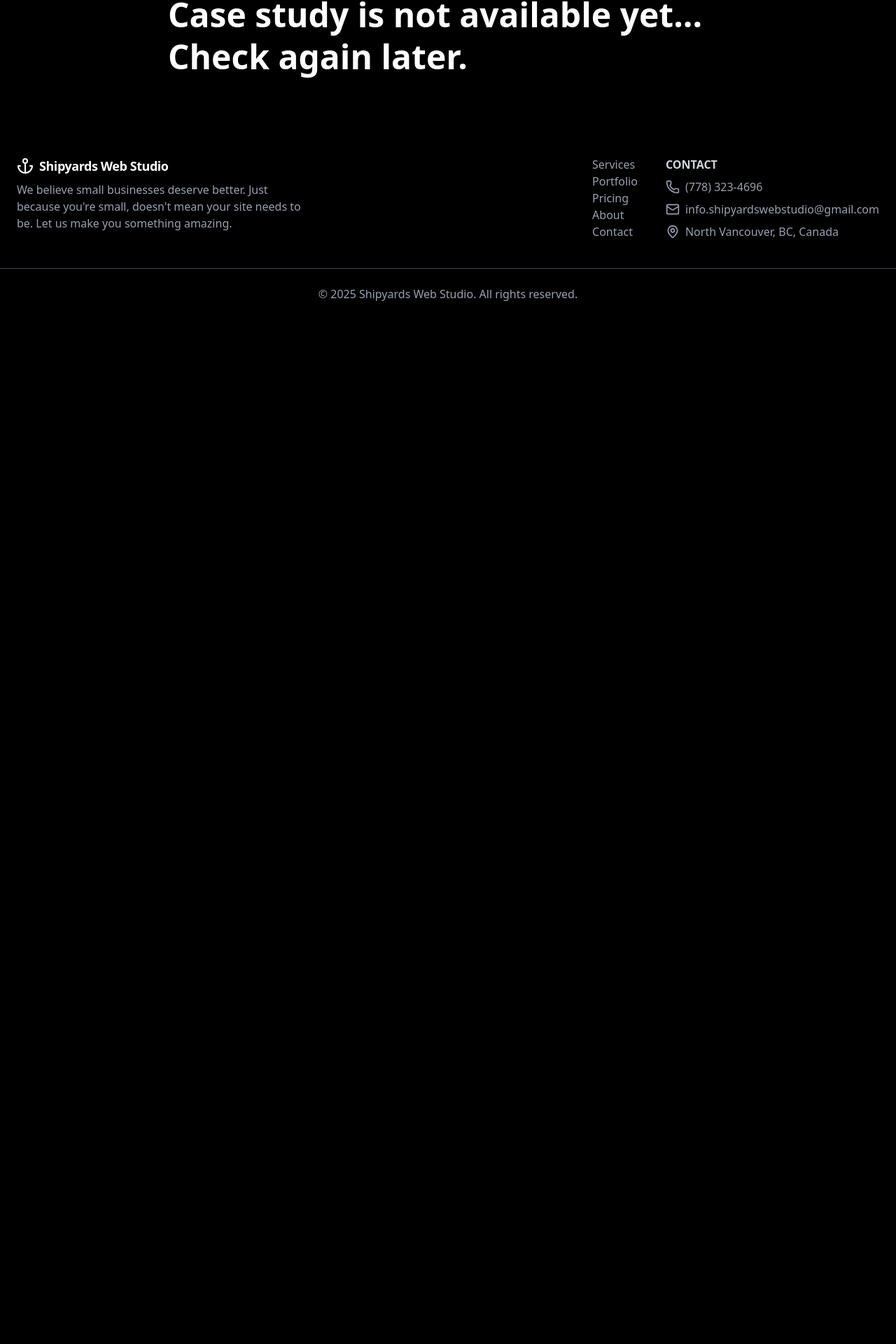
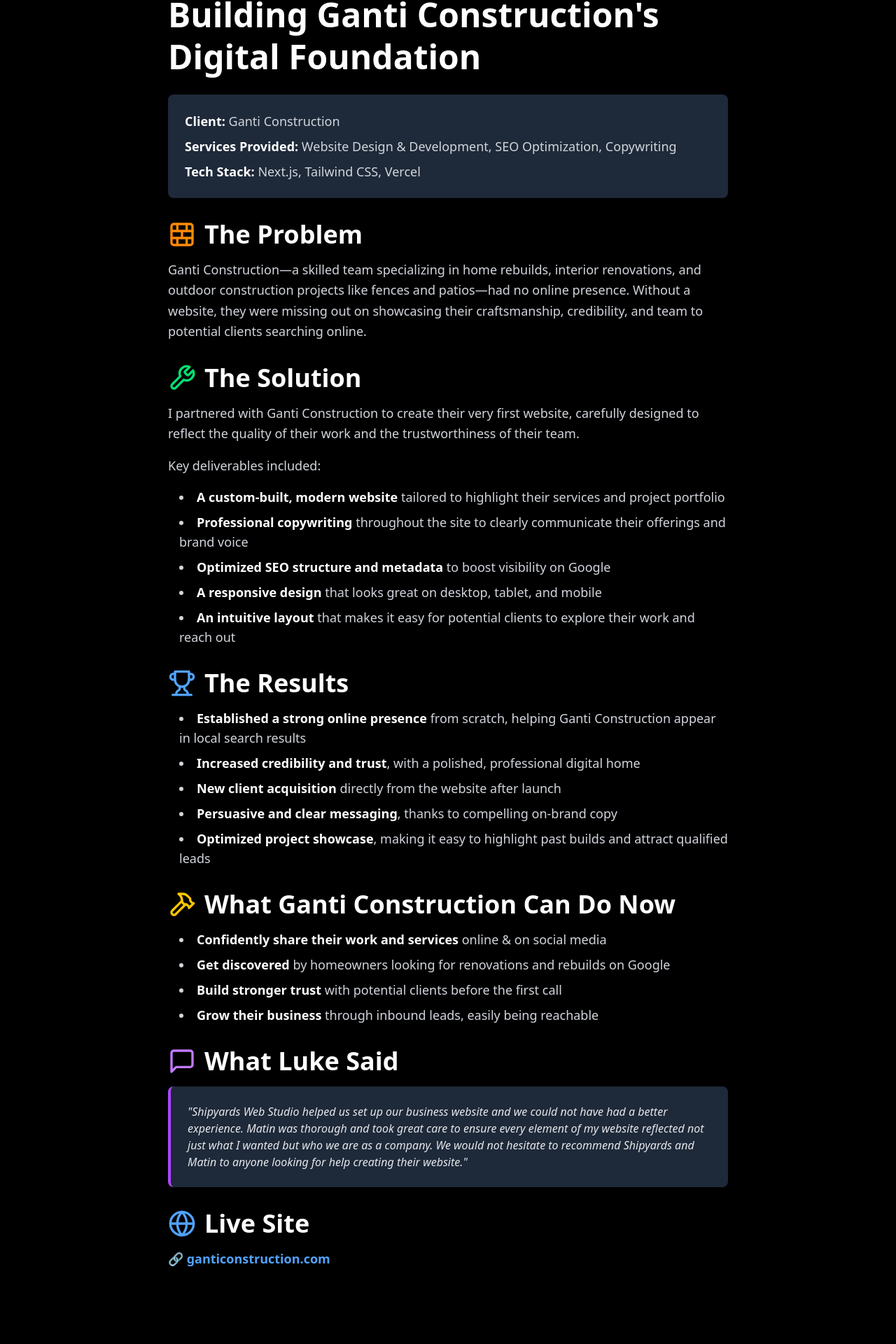
Before and after one commit to MatinH2004/shipyards-web-studio, a Next.js app: page /case-studies/ganti-construction in a window 1280 px wide. Shown: the part 213-2133 px from the top of the page at 70% size. Before the commit the page ends 800 px from the top, so only its background shows below. Built offline with nearby package versions, Linux system fonts and the light colour scheme.

Commit message:
feat. ganti-construction case study

```diff
--- a/src/app/case-studies/ganti-construction/page.tsx
+++ b/src/app/case-studies/ganti-construction/page.tsx
@@ -1,4 +1,5 @@
 import Link from 'next/link';
+import { BrickWall, Wrench, Trophy, Hammer, MessageSquare, Globe } from 'lucide-react';
 
 export default function GantiConstructionCaseStudy() {
   return (
@@ -10,8 +11,87 @@
 
       {/* Title */}
       <h1 className="text-4xl md:text-5xl font-bold text-white mb-6 leading-tight">
-        Case study is not available yet... Check again later.
+        Building Ganti Construction&apos;s Digital Foundation
       </h1>
+
+      {/* Client & Services Info */}
+      <div className="bg-gray-800 p-6 rounded-lg shadow-lg mb-8">
+        <p className="text-lg text-gray-300 mb-2"><strong className="text-white">Client:</strong> Ganti Construction</p>
+        <p className="text-lg text-gray-300 mb-2"><strong className="text-white">Services Provided:</strong> Website Design & Development, SEO Optimization, Copywriting</p>
+        <p className="text-lg text-gray-300"><strong className="text-white">Tech Stack:</strong> Next.js, Tailwind CSS, Vercel</p>
+      </div>
+
+      {/* The Problem Section */}
+      <h2 className="text-3xl md:text-4xl font-semibold text-white mb-4 flex items-center">
+        <BrickWall className="text-orange-400 mr-3 w-10 h-10" /> The Problem
+      </h2>
+      <p className="text-lg text-gray-300 mb-8 leading-relaxed">
+        Ganti Construction—a skilled team specializing in home rebuilds, interior renovations, and outdoor construction projects like fences and patios—had no online presence. Without a website, they were missing out on showcasing their craftsmanship, credibility, and team to potential clients searching online.
+      </p>
+
+      {/* The Solution Section */}
+      <h2 className="text-3xl md:text-4xl font-semibold text-white mb-4 flex items-center">
+        <Wrench className="text-green-400 mr-3 w-10 h-10" /> The Solution
+      </h2>
+      <p className="text-lg text-gray-300 mb-4 leading-relaxed">
+        I partnered with Ganti Construction to create their very first website, carefully designed to reflect the quality of their work and the trustworthiness of their team.
+      </p>
+      <p className="text-lg text-gray-300 mb-4 leading-relaxed">
+        Key deliverables included:
+      </p>
+      <ul className="list-disc list-inside text-lg text-gray-300 mb-8 space-y-2 pl-4">
+        <li><strong className="text-white">A custom-built, modern website</strong> tailored to highlight their services and project portfolio</li>
+        <li><strong className="text-white">Professional copywriting</strong> throughout the site to clearly communicate their offerings and brand voice</li>
+        <li><strong className="text-white">Optimized SEO structure and metadata</strong> to boost visibility on Google</li>
+        <li><strong className="text-white">A responsive design</strong> that looks great on desktop, tablet, and mobile</li>
+        <li><strong className="text-white">An intuitive layout</strong> that makes it easy for potential clients to explore their work and reach out</li>
+      </ul>
+
+      {/* The Results Section */}
+      <h2 className="text-3xl md:text-4xl font-semibold text-white mb-4 flex items-center">
+        <Trophy className="text-blue-400 mr-3 w-10 h-10" /> The Results
+      </h2>
+      <ul className="list-disc list-inside text-lg text-gray-300 mb-8 space-y-2 pl-4">
+        <li><strong className="text-white">Established a strong online presence</strong> from scratch, helping Ganti Construction appear in local search results</li>
+        <li><strong className="text-white">Increased credibility and trust</strong>, with a polished, professional digital home</li>
+        <li><strong className="text-white">New client acquisition</strong> directly from the website after launch</li>
+        <li><strong className="text-white">Persuasive and clear messaging</strong>, thanks to compelling on-brand copy</li>
+        <li><strong className="text-white">Optimized project showcase</strong>, making it easy to highlight past builds and attract qualified leads</li>
+      </ul>
+
+      {/* What Ganti Construction Can Do Now Section */}
+      <h2 className="text-3xl md:text-4xl font-semibold text-white mb-4 flex items-center">
+        <Hammer className="text-yellow-400 mr-3 w-10 h-10" /> What Ganti Construction Can Do Now
+      </h2>
+      <ul className="list-disc list-inside text-lg text-gray-300 mb-8 space-y-2 pl-4">
+        <li><strong className="text-white">Confidently share their work and services</strong> online & on social media</li>
+        <li><strong className="text-white">Get discovered</strong> by homeowners looking for renovations and rebuilds on Google</li>
+        <li><strong className="text-white">Build stronger trust</strong> with potential clients before the first call</li>
+        <li><strong className="text-white">Grow their business</strong> through inbound leads, easily being reachable</li>
+      </ul>
+
+      {/* Testimonial Section */}
+      <h2 className="text-3xl md:text-4xl font-semibold text-white mb-4 flex items-center">
+        <MessageSquare className="text-purple-400 mr-3 w-10 h-10" /> What Luke Said
+      </h2>
+      <blockquote className="bg-gray-800 p-6 rounded-lg shadow-lg border-l-4 border-purple-500 italic text-gray-200 mb-8">
+        &quot;Shipyards Web Studio helped us set up our business website and we could not have had a better experience. Matin was thorough and took great care to ensure every element of my website reflected not just what I wanted but who we are as a company. We would not hesitate to recommend Shipyards and Matin to anyone looking for help creating their website.&quot;
+      </blockquote>
+
+      {/* Live Site Link */}
+      <h2 className="text-3xl md:text-4xl font-semibold text-white mb-4 flex items-center">
+        <Globe className="text-blue-400 mr-3 w-10 h-10" /> Live Site
+      </h2>
+      <p className="text-lg mb-8">
+        <Link
+          href="https://ganticonstruction.com"
+          target="_blank"
+          rel="noopener noreferrer"
+          className="text-blue-400 hover:text-blue-300 hover:underline font-semibold transition-colors duration-200"
+        >
+          🔗 ganticonstruction.com
+        </Link>
+      </p>
     </div>
   );
 }
```
